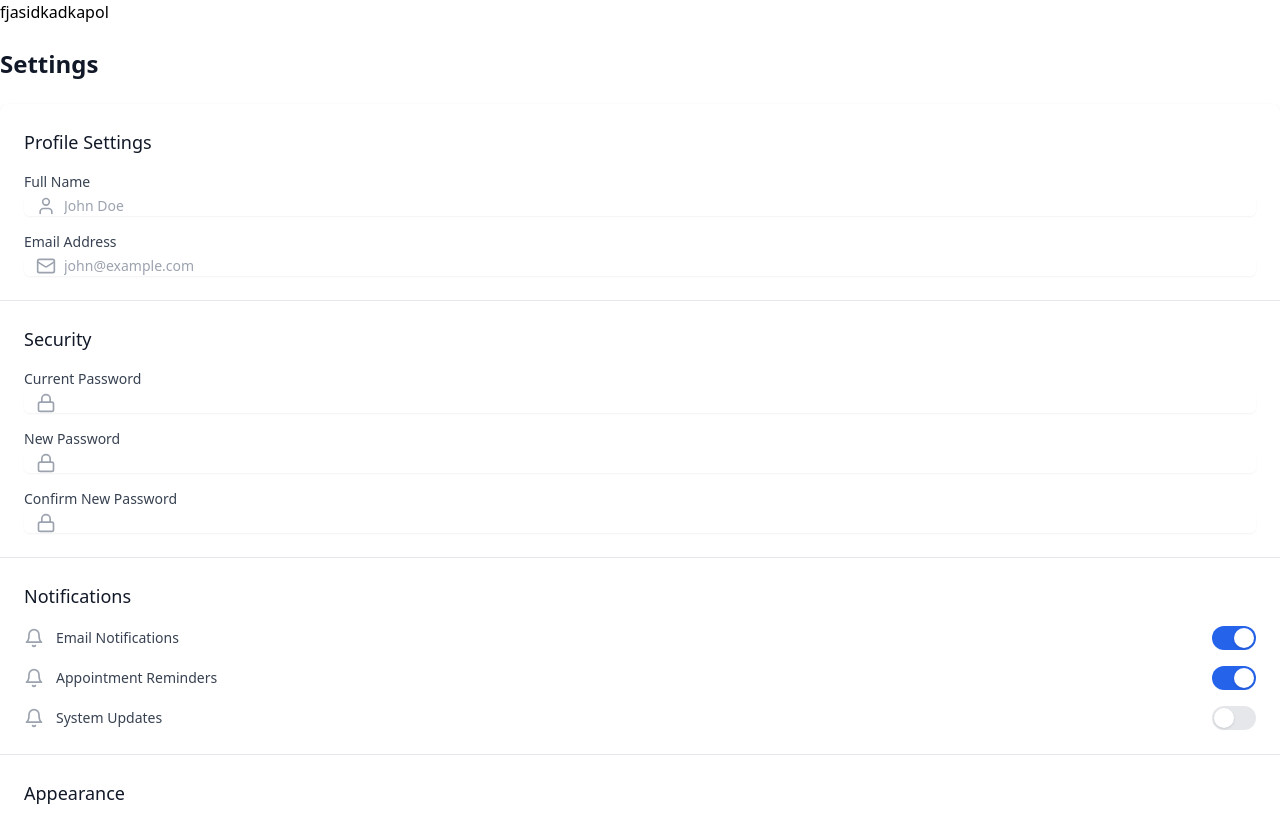
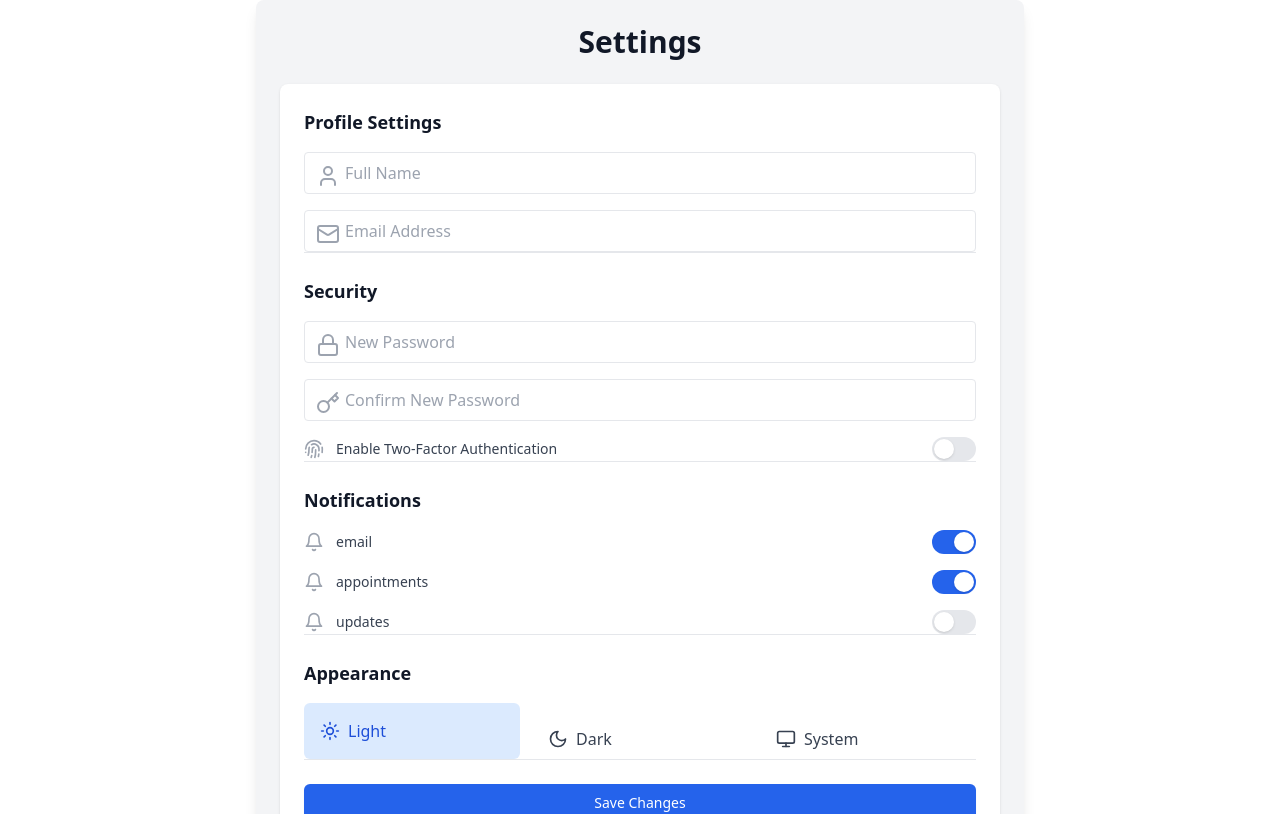
Before and after one commit to Alphx2243/hackathon_pj2, a React (Vite) app: page / in a window 1280 px wide. Shown: the top 814 px of the page. Built offline with nearby package versions, Linux system fonts and the light colour scheme.

Commit message:
Update Settings.tsx

```diff
--- a/src/pages/Settings.tsx
+++ b/src/pages/Settings.tsx
@@ -1,216 +1,133 @@
 import React, { useState } from 'react';
-import { User, Mail, Lock, Bell, Shield, Monitor, Moon, Sun } from 'lucide-react';
+import { User, Mail, Lock, Bell, Shield, Monitor, Moon, Sun, Key, Fingerprint } from 'lucide-react';
 
 const Settings: React.FC = () => {
   const [theme, setTheme] = useState('light');
   const [notifications, setNotifications] = useState({
     email: true,
     appointments: true,
-    updates: false
+    updates: false,
   });
+  const [twoFactorAuth, setTwoFactorAuth] = useState(false);
 
   return (
-    <div className="space-y-6">
-      <h2>fjasidkadkapol</h2>
-      <div className="flex items-center justify-between">
-        <h1 className="text-2xl font-bold text-gray-900">Settings</h1>
-      </div>
+    <div className="max-w-3xl mx-auto p-6 space-y-6 bg-gray-100 rounded-lg shadow-lg">
+      <h1 className="text-3xl font-bold text-gray-900 text-center">Settings</h1>
 
-      <div className="bg-white shadow rounded-lg divide-y divide-gray-200">
+      <div className="bg-white shadow rounded-lg divide-y divide-gray-200 p-6">
         {/* Profile Settings */}
-        <div className="p-6">
-          <h2 className="text-lg font-medium text-gray-900 mb-4">Profile Settings</h2>
+        <div>
+          <h2 className="text-lg font-semibold text-gray-900 mb-4">Profile Settings</h2>
           <div className="space-y-4">
-            <div>
-              <label htmlFor="name" className="block text-sm font-medium text-gray-700">
-                Full Name
-              </label>
-              <div className="mt-1 relative rounded-md shadow-sm">
-                <div className="absolute inset-y-0 left-0 pl-3 flex items-center pointer-events-none">
-                  <User className="h-5 w-5 text-gray-400" />
-                </div>
-                <input
-                  type="text"
-                  name="name"
-                  id="name"
-                  className="focus:ring-blue-500 focus:border-blue-500 block w-full pl-10 sm:text-sm border-gray-300 rounded-md"
-                  placeholder="John Doe"
-                />
-              </div>
+            <div className="relative">
+              <User className="absolute left-3 top-3 text-gray-400" />
+              <input
+                type="text"
+                placeholder="Full Name"
+                className="pl-10 pr-4 py-2 border rounded w-full focus:ring-blue-500 focus:border-blue-500"
+              />
             </div>
 
-            <div>
-              <label htmlFor="email" className="block text-sm font-medium text-gray-700">
-                Email Address
-              </label>
-              <div className="mt-1 relative rounded-md shadow-sm">
-                <div className="absolute inset-y-0 left-0 pl-3 flex items-center pointer-events-none">
-                  <Mail className="h-5 w-5 text-gray-400" />
-                </div>
-                <input
-                  type="email"
-                  name="email"
-                  id="email"
-                  className="focus:ring-blue-500 focus:border-blue-500 block w-full pl-10 sm:text-sm border-gray-300 rounded-md"
-                  placeholder="john@example.com"
-                />
-              </div>
+            <div className="relative">
+              <Mail className="absolute left-3 top-3 text-gray-400" />
+              <input
+                type="email"
+                placeholder="Email Address"
+                className="pl-10 pr-4 py-2 border rounded w-full focus:ring-blue-500 focus:border-blue-500"
+              />
             </div>
           </div>
         </div>
 
         {/* Security Settings */}
-        <div className="p-6">
-          <h2 className="text-lg font-medium text-gray-900 mb-4">Security</h2>
+        <div className="pt-6">
+          <h2 className="text-lg font-semibold text-gray-900 mb-4">Security</h2>
           <div className="space-y-4">
-            <div>
-              <label htmlFor="current-password" className="block text-sm font-medium text-gray-700">
-                Current Password
-              </label>
-              <div className="mt-1 relative rounded-md shadow-sm">
-                <div className="absolute inset-y-0 left-0 pl-3 flex items-center pointer-events-none">
-                  <Lock className="h-5 w-5 text-gray-400" />
-                </div>
-                <input
-                  type="password"
-                  name="current-password"
-                  id="current-password"
-                  className="focus:ring-blue-500 focus:border-blue-500 block w-full pl-10 sm:text-sm border-gray-300 rounded-md"
-                />
-              </div>
+            <div className="relative">
+              <Lock className="absolute left-3 top-3 text-gray-400" />
+              <input
+                type="password"
+                placeholder="New Password"
+                className="pl-10 pr-4 py-2 border rounded w-full focus:ring-blue-500 focus:border-blue-500"
+              />
             </div>
 
-            <div>
-              <label htmlFor="new-password" className="block text-sm font-medium text-gray-700">
-                New Password
-              </label>
-              <div className="mt-1 relative rounded-md shadow-sm">
-                <div className="absolute inset-y-0 left-0 pl-3 flex items-center pointer-events-none">
-                  <Lock className="h-5 w-5 text-gray-400" />
-                </div>
-                <input
-                  type="password"
-                  name="new-password"
-                  id="new-password"
-                  className="focus:ring-blue-500 focus:border-blue-500 block w-full pl-10 sm:text-sm border-gray-300 rounded-md"
-                />
-              </div>
+            <div className="relative">
+              <Key className="absolute left-3 top-3 text-gray-400" />
+              <input
+                type="password"
+                placeholder="Confirm New Password"
+                className="pl-10 pr-4 py-2 border rounded w-full focus:ring-blue-500 focus:border-blue-500"
+              />
             </div>
 
-            <div>
-              <label htmlFor="confirm-password" className="block text-sm font-medium text-gray-700">
-                Confirm New Password
-              </label>
-              <div className="mt-1 relative rounded-md shadow-sm">
-                <div className="absolute inset-y-0 left-0 pl-3 flex items-center pointer-events-none">
-                  <Lock className="h-5 w-5 text-gray-400" />
-                </div>
-                <input
-                  type="password"
-                  name="confirm-password"
-                  id="confirm-password"
-                  className="focus:ring-blue-500 focus:border-blue-500 block w-full pl-10 sm:text-sm border-gray-300 rounded-md"
-                />
-              </div>
-            </div>
-          </div>
-        </div>
-
-        {/* Notification Settings */}
-        <div className="p-6">
-          <h2 className="text-lg font-medium text-gray-900 mb-4">Notifications</h2>
-          <div className="space-y-4">
-            <div className="flex items-center justify-between">
+            <div className="flex items-center justify-between mt-4">
               <div className="flex items-center">
-                <Bell className="h-5 w-5 text-gray-400 mr-3" />
-                <span className="text-sm text-gray-700">Email Notifications</span>
+                <Fingerprint className="h-5 w-5 text-gray-400 mr-3" />
+                <span className="text-sm text-gray-700">Enable Two-Factor Authentication</span>
               </div>
               <button
-                onClick={() => setNotifications({ ...notifications, email: !notifications.email })}
+                onClick={() => setTwoFactorAuth(!twoFactorAuth)}
                 className={`${
-                  notifications.email ? 'bg-blue-600' : 'bg-gray-200'
-                } relative inline-flex flex-shrink-0 h-6 w-11 border-2 border-transparent rounded-full cursor-pointer transition-colors ease-in-out duration-200 focus:outline-none focus:ring-2 focus:ring-offset-2 focus:ring-blue-500`}
+                  twoFactorAuth ? 'bg-blue-600' : 'bg-gray-200'
+                } relative inline-flex flex-shrink-0 h-6 w-11 border-2 border-transparent rounded-full cursor-pointer transition-colors ease-in-out duration-200`}
               >
                 <span className={`${
-                  notifications.email ? 'translate-x-5' : 'translate-x-0'
-                } pointer-events-none inline-block h-5 w-5 rounded-full bg-white shadow transform ring-0 transition ease-in-out duration-200`} />
-              </button>
-            </div>
-
-            <div className="flex items-center justify-between">
-              <div className="flex items-center">
-                <Bell className="h-5 w-5 text-gray-400 mr-3" />
-                <span className="text-sm text-gray-700">Appointment Reminders</span>
-              </div>
-              <button
-                onClick={() => setNotifications({ ...notifications, appointments: !notifications.appointments })}
-                className={`${
-                  notifications.appointments ? 'bg-blue-600' : 'bg-gray-200'
-                } relative inline-flex flex-shrink-0 h-6 w-11 border-2 border-transparent rounded-full cursor-pointer transition-colors ease-in-out duration-200 focus:outline-none focus:ring-2 focus:ring-offset-2 focus:ring-blue-500`}
-              >
-                <span className={`${
-                  notifications.appointments ? 'translate-x-5' : 'translate-x-0'
-                } pointer-events-none inline-block h-5 w-5 rounded-full bg-white shadow transform ring-0 transition ease-in-out duration-200`} />
-              </button>
-            </div>
-
-            <div className="flex items-center justify-between">
-              <div className="flex items-center">
-                <Bell className="h-5 w-5 text-gray-400 mr-3" />
-                <span className="text-sm text-gray-700">System Updates</span>
-              </div>
-              <button
-                onClick={() => setNotifications({ ...notifications, updates: !notifications.updates })}
-                className={`${
-                  notifications.updates ? 'bg-blue-600' : 'bg-gray-200'
-                } relative inline-flex flex-shrink-0 h-6 w-11 border-2 border-transparent rounded-full cursor-pointer transition-colors ease-in-out duration-200 focus:outline-none focus:ring-2 focus:ring-offset-2 focus:ring-blue-500`}
-              >
-                <span className={`${
-                  notifications.updates ? 'translate-x-5' : 'translate-x-0'
+                  twoFactorAuth ? 'translate-x-5' : 'translate-x-0'
                 } pointer-events-none inline-block h-5 w-5 rounded-full bg-white shadow transform ring-0 transition ease-in-out duration-200`} />
               </button>
             </div>
           </div>
         </div>
 
+        {/* Notification Settings */}
+        <div className="pt-6">
+          <h2 className="text-lg font-semibold text-gray-900 mb-4">Notifications</h2>
+          <div className="space-y-4">
+            {Object.entries(notifications).map(([key, value]) => (
+              <div key={key} className="flex items-center justify-between">
+                <div className="flex items-center">
+                  <Bell className="h-5 w-5 text-gray-400 mr-3" />
+                  <span className="text-sm text-gray-700">{key.replace(/([A-Z])/g, ' $1')}</span>
+                </div>
+                <button
+                  onClick={() => setNotifications({ ...notifications, [key]: !value })}
+                  className={`${
+                    value ? 'bg-blue-600' : 'bg-gray-200'
+                  } relative inline-flex flex-shrink-0 h-6 w-11 border-2 border-transparent rounded-full cursor-pointer transition-colors ease-in-out duration-200`}
+                >
+                  <span className={`${
+                    value ? 'translate-x-5' : 'translate-x-0'
+                  } pointer-events-none inline-block h-5 w-5 rounded-full bg-white shadow transform ring-0 transition ease-in-out duration-200`} />
+                </button>
+              </div>
+            ))}
+          </div>
+        </div>
+
         {/* Theme Settings */}
-        <div className="p-6">
-          <h2 className="text-lg font-medium text-gray-900 mb-4">Appearance</h2>
-          <div className="space-y-4">
-            <div className="flex items-center space-x-4">
+        <div className="pt-6">
+          <h2 className="text-lg font-semibold text-gray-900 mb-4">Appearance</h2>
+          <div className="space-y-4 flex gap-3">
+            {['light', 'dark', 'system'].map((mode) => (
               <button
-                onClick={() => setTheme('light')}
-                className={`flex items-center space-x-2 px-4 py-2 rounded-md ${
-                  theme === 'light' ? 'bg-blue-100 text-blue-700' : 'text-gray-700'
+                key={mode}
+                onClick={() => setTheme(mode)}
+                className={`flex items-center space-x-2 px-4 py-2 rounded-md w-1/3 ${
+                  theme === mode ? 'bg-blue-100 text-blue-700' : 'text-gray-700'
                 }`}
               >
-                <Sun className="h-5 w-5" />
-                <span>Light</span>
+                {mode === 'light' && <Sun className="h-5 w-5" />}
+                {mode === 'dark' && <Moon className="h-5 w-5" />}
+                {mode === 'system' && <Monitor className="h-5 w-5" />}
+                <span className="capitalize">{mode}</span>
               </button>
-              <button
-                onClick={() => setTheme('dark')}
-                className={`flex items-center space-x-2 px-4 py-2 rounded-md ${
-                  theme === 'dark' ? 'bg-blue-100 text-blue-700' : 'text-gray-700'
-                }`}
-              >
-                <Moon className="h-5 w-5" />
-                <span>Dark</span>
-              </button>
-              <button
-                onClick={() => setTheme('system')}
-                className={`flex items-center space-x-2 px-4 py-2 rounded-md ${
-                  theme === 'system' ? 'bg-blue-100 text-blue-700' : 'text-gray-700'
-                }`}
-              >
-                <Monitor className="h-5 w-5" />
-                <span>System</span>
-              </button>
-            </div>
+            ))}
           </div>
         </div>
 
         {/* Save Changes Button */}
-        <div className="p-6">
+        <div className="pt-6">
           <button className="w-full flex justify-center py-2 px-4 border border-transparent rounded-md shadow-sm text-sm font-medium text-white bg-blue-600 hover:bg-blue-700 focus:outline-none focus:ring-2 focus:ring-offset-2 focus:ring-blue-500">
             Save Changes
           </button>
```
